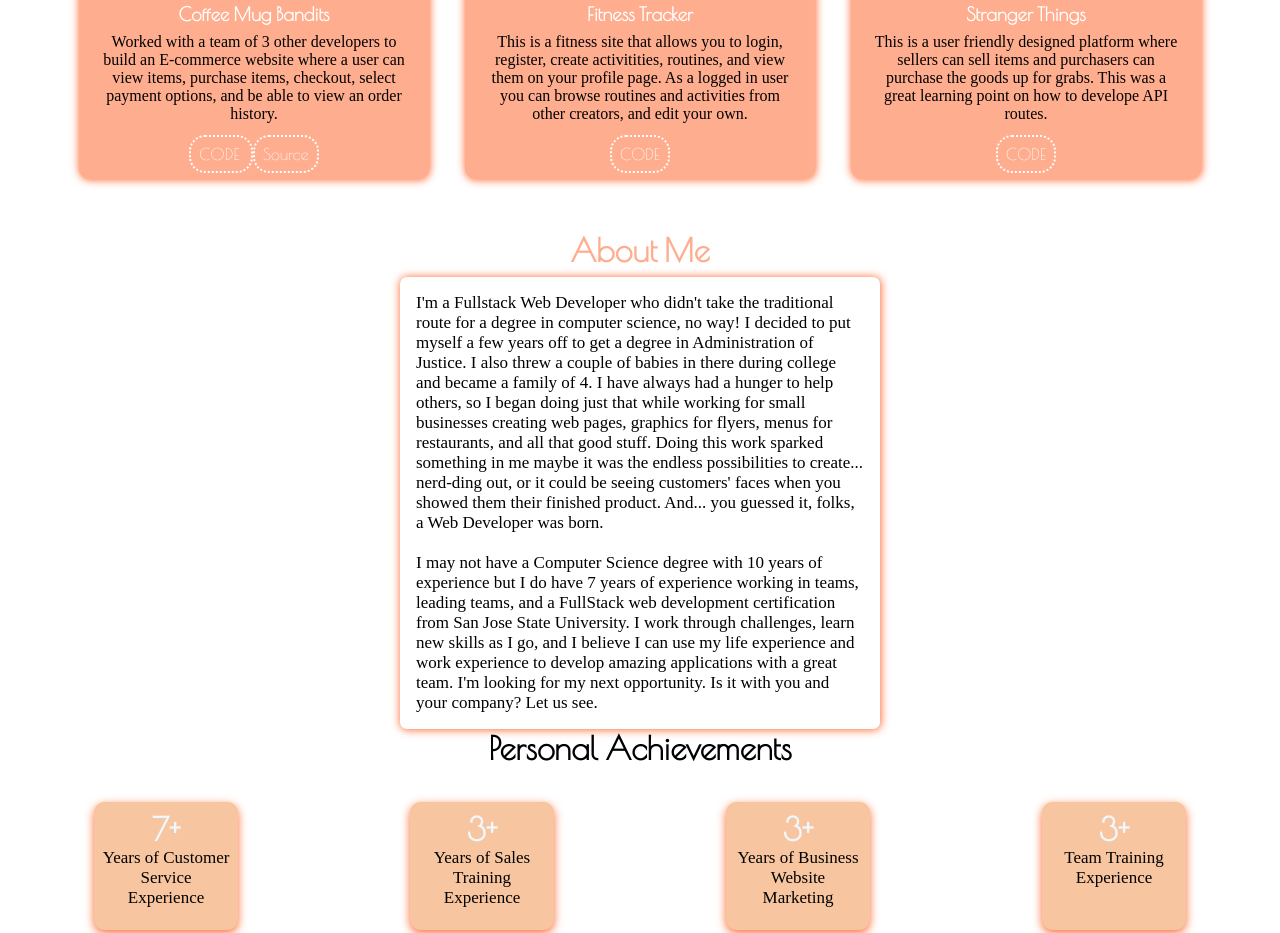
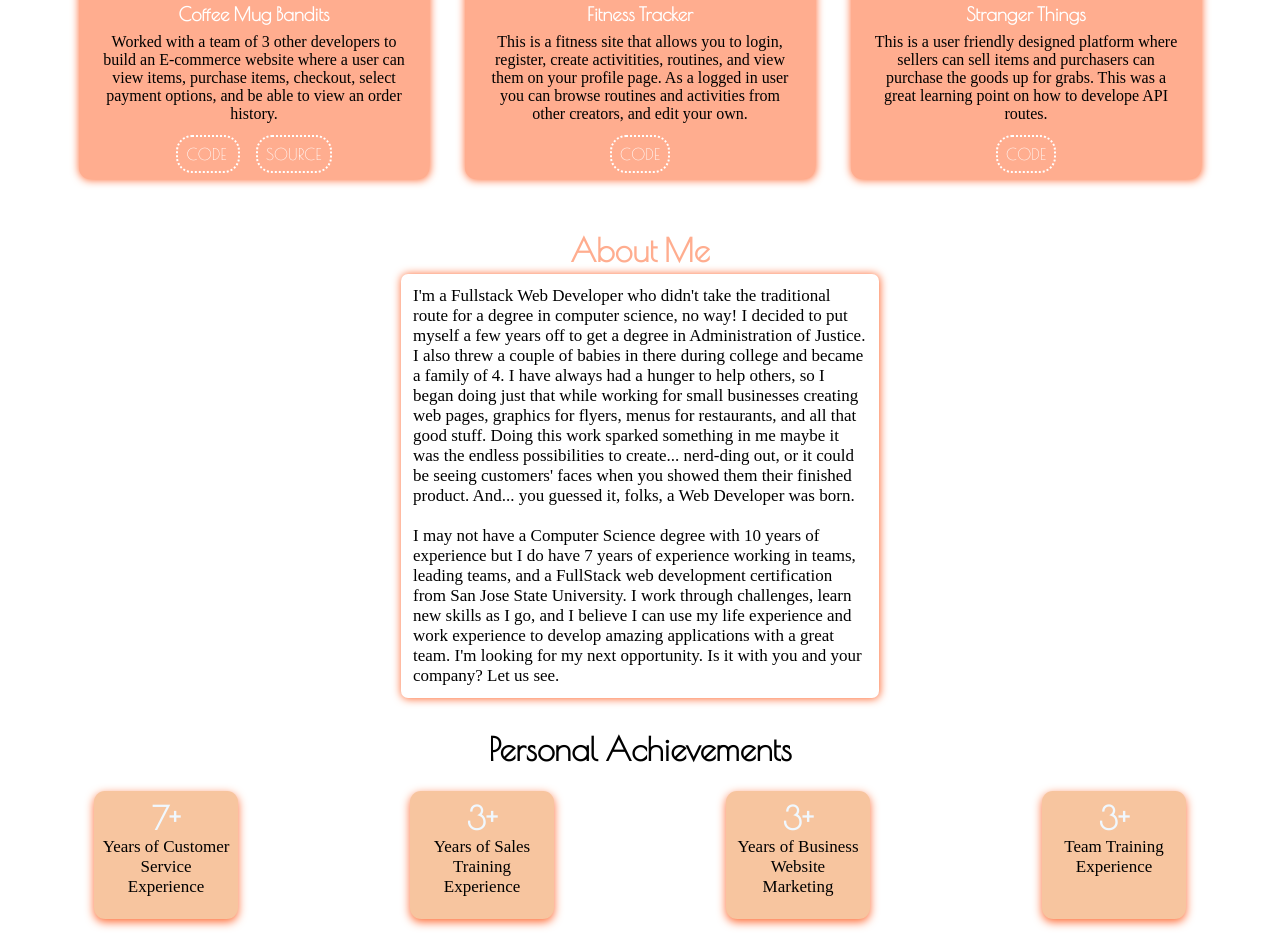
Before and after one commit to aundrina/Aundrina-Leyva-Portfolio, a plain HTML site: page index.html in a window 1280 px wide. Shown: the part 1174-2107 px from the top of the page. Drawn offline with nearby package versions, Linux system fonts and the light colour scheme.

Commit message:
personalAchievements

```diff
--- a/assets/CSS/aboutMe.css
+++ b/assets/CSS/aboutMe.css
@@ -3,19 +3,22 @@
   text-align: center;
   font-weight: bold;
   color: #ffad8f;
-  margin-bottom: 0.5rem;
+  margin-bottom: 0.3rem;
 }
 .aboutMe-details {
   border: 17px transparent #ff6b35;
   box-shadow: 0.5px 0.5px 8px 0.5px #ff6b35;
   border-radius: 7px;
-  padding: 1rem;
   font-family: "Times New Roman", Times, serif;
   font-size: 17px;
+  padding: 12px;
 }
 .aboutMe-container {
   max-width: 30rem;
-  max-height: fit-content;
+  /* max-height: fit-content; */
   margin-left: auto;
   margin-right: auto;
 }
+.aboutMe-card {
+  margin: 1px;
+}
--- a/assets/CSS/personalAchievments.css
+++ b/assets/CSS/personalAchievments.css
@@ -9,8 +9,8 @@
 }
 .personalAchievements-header {
   /* margin: auto; */
-  margin-bottom: 0.7rem;
-  /* margin-top: 1rem; */
+  /* margin-bottom: 0.5rem; */
+  margin-top: 2rem;
   font-size: 2rem;
 }
 .personalAchievements-card {
@@ -24,7 +24,7 @@
   width: 9rem;
   height: 8rem;
   margin-bottom: 0.8rem;
-  margin-top: 1rem;
+  margin-top: 0.3rem;
 }
 .personalAchievements-details {
   text-align: center;
--- a/assets/CSS/projectSection.css
+++ b/assets/CSS/projectSection.css
@@ -57,6 +57,7 @@
   border: 2px dotted white;
   border-radius: 1rem;
   padding: 8px;
+  margin: 0.5rem;
   margin-bottom: 1rem;
 }
 
--- a/assets/CSS/screen420.css
+++ b/assets/CSS/screen420.css
@@ -19,6 +19,5 @@
 
   .aboutMe-container {
     max-width: 22.875rem;
-    height: 40rem;
   }
 }
--- a/index.html
+++ b/index.html
@@ -167,7 +167,7 @@
             class="project-link"
             >CODE
             </a>
-          <a href="https://heistcoffee8.fly.dev/" target="_blank" class="project-link"> Source</a>
+          <a href="https://heistcoffee8.fly.dev/" target="_blank" class="project-link"> SOURCE</a>
         </div>
 
         <!-- <div class="projects-container"> -->
@@ -232,7 +232,7 @@
     <section class="about me" id="about me">
       <h2 class="aboutMe-header">About Me</h2>
       <div class="aboutMe-container">
-        <div class="aboutMe-container aboutMe-card">
+        <div class="aboutMe-card">
           <p class="aboutMe-details">
             I'm a Fullstack Web Developer who didn't take the traditional route for a degree
             in computer science, no way! I decided to put myself a few years off to get a
```
